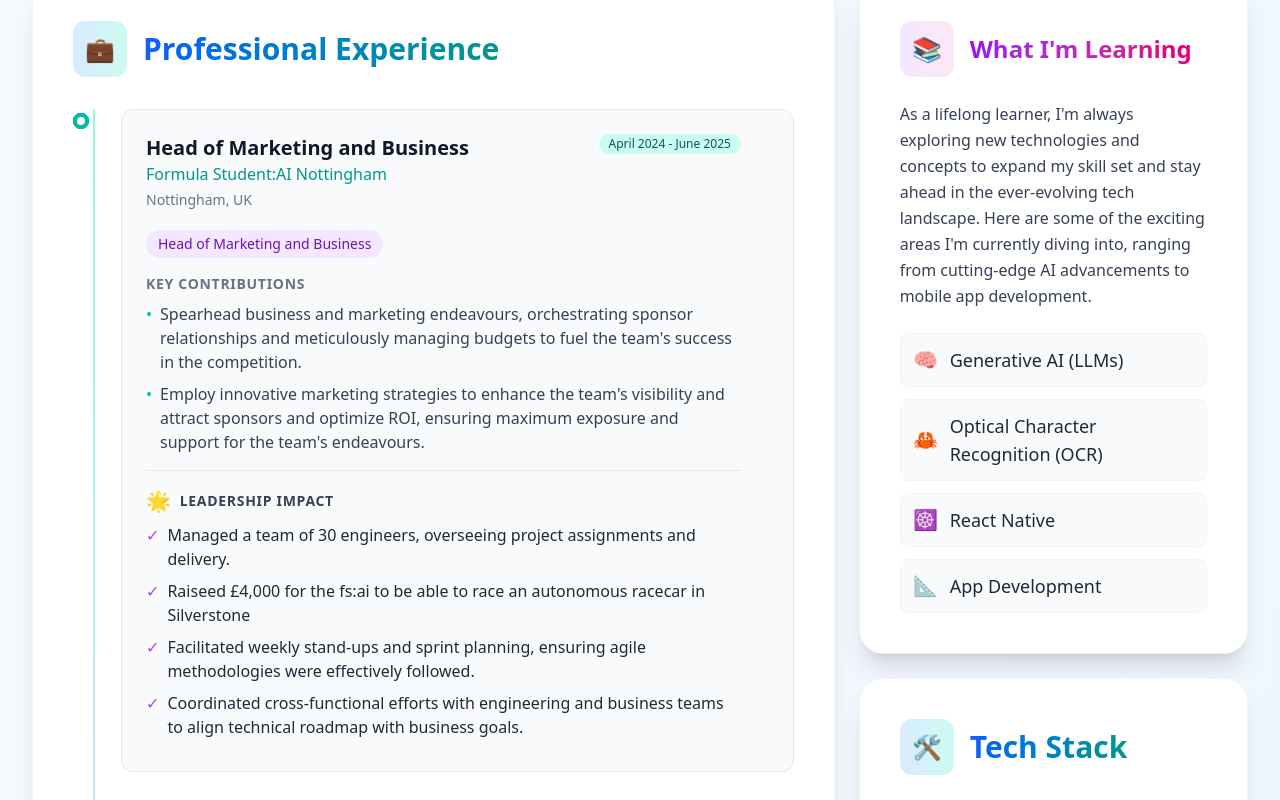
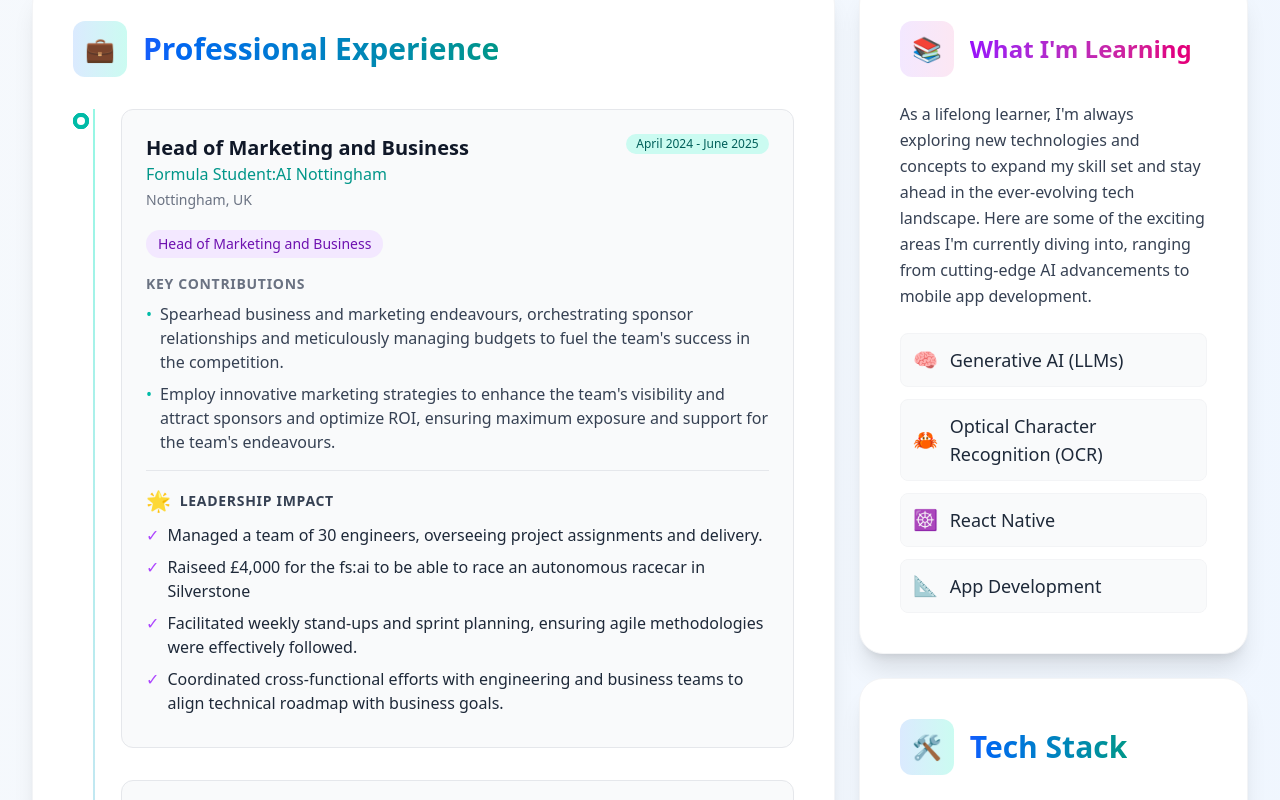
Before and after one commit to m4nasi/manasimehtaportfolio, a React (Vite) app: page / in a window 1280 px wide. Shown: the part 4900-5700 px from the top of the page. Built offline with nearby package versions, Linux system fonts and the light colour scheme.

Commit message:
added currently work

```diff
--- a/src/components/Leadership.tsx
+++ b/src/components/Leadership.tsx
@@ -92,7 +92,7 @@
 
         {/* Experience Card */}
         <div className="bg-gray-50 p-6 rounded-xl border border-gray-200 group-hover:border-teal-200 transition-all duration-300">
-            <div className="max-w-prose flex-grow">
+          <div className="flex-grow">
             <div className="flex justify-between items-start mb-2">
               <div>
                 <h3 className="text-xl font-bold text-gray-900">{exp.title}</h3>
@@ -135,10 +135,7 @@
                 </h4>
                 <ul className="space-y-2">
                   {exp.leadershipHighlights.map((highlight, i) => (
-                        <li
-                        key={i}
-                        className="flex items-start last:pb-2"
-                        >
+                    <li key={i} className="flex items-start last:pb-2">
                       <span className="text-purple-500 mr-2">✓</span>
                       <span className="text-gray-800 font-medium">{highlight}</span>
                     </li>
```
Lines whose indentation alone changed are shown as unchanged.
